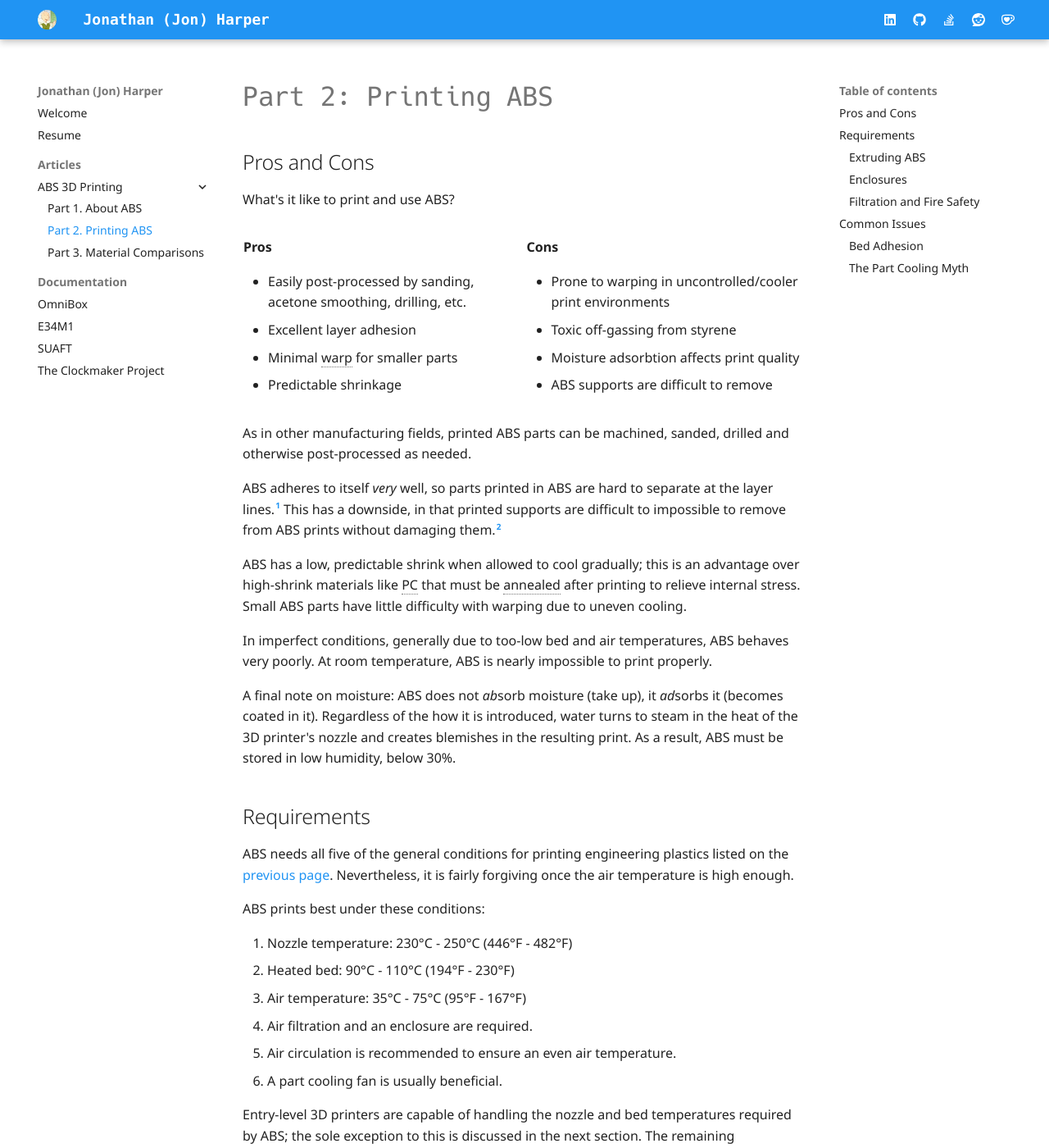
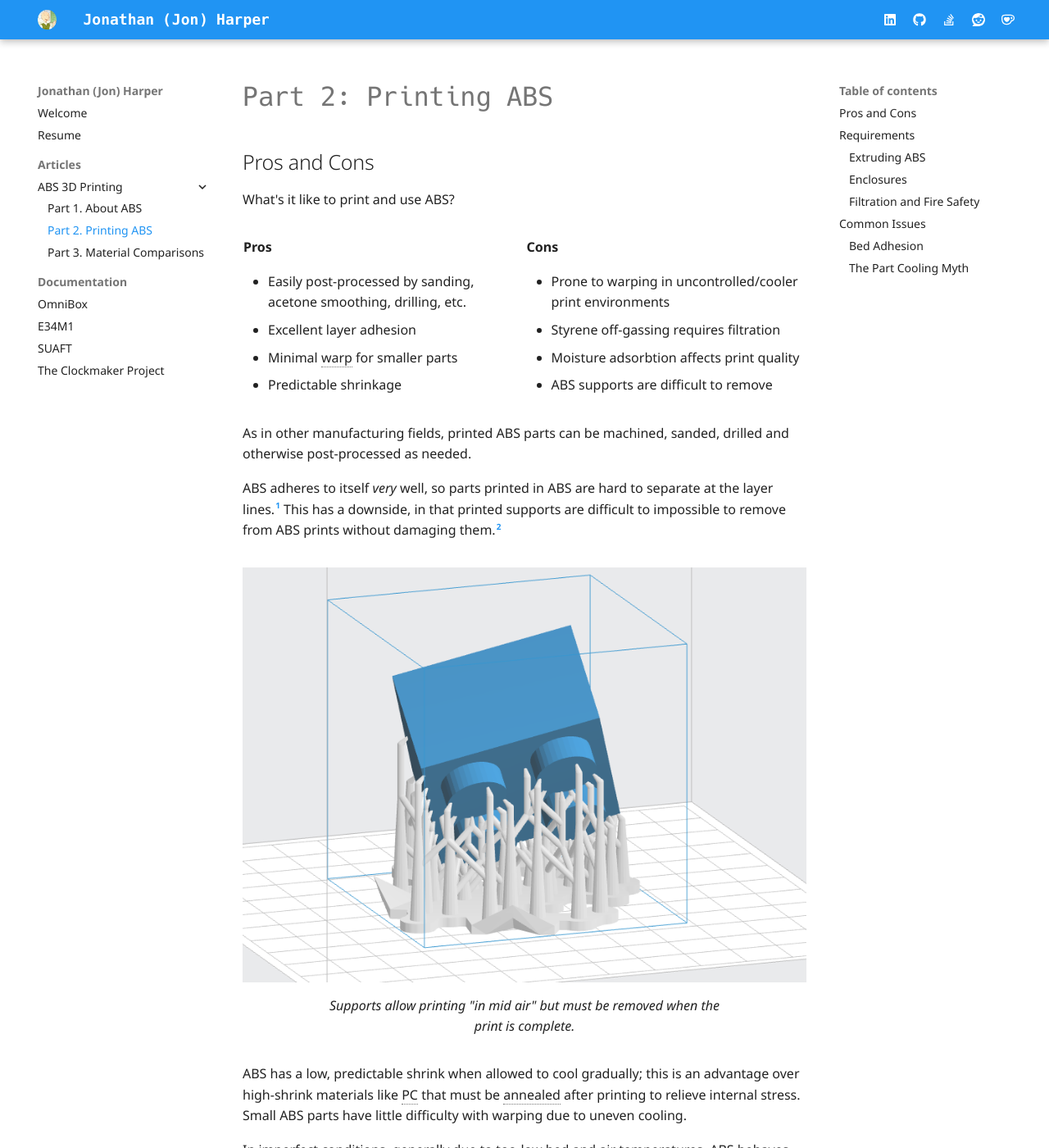
Before and after one commit to jon-harper/jon-harper.github.io, an MkDocs documentation site: the page built from docs/abs/printing.md, in a window 1280 px wide and 1400 px high. Shown: the whole window at 82% size. Built offline with MkDocs 1.6.1 and Material for MkDocs 9.7.7, drawn with Linux system fonts in a browser that asks for light colours.

Commit message:
Added supports graphic

```diff
--- a/docs/abs/printing.md
+++ b/docs/abs/printing.md
@@ -28,7 +28,7 @@ What's it like to print and use ABS?
 **Cons**
 
 - Prone to warping in uncontrolled/cooler print environments
-- Toxic off-gassing from styrene
+- Styrene off-gassing requires filtration
 - Moisture adsorbtion affects print quality
 - ABS supports are difficult to remove
 
@@ -38,6 +38,13 @@ What's it like to print and use ABS?
 As in other manufacturing fields, printed ABS parts can be machined, sanded, drilled and otherwise post-processed as needed.
 
 ABS adheres to itself *very* well, so parts printed in ABS are hard to separate at the layer lines.[^c3] This has a downside, in that printed supports are difficult to impossible to remove from ABS prints without damaging them.[^c4]
+
+<figure markdown>
+![graphic demonstrating supports](img/supports.png)
+<figcaption markdown>
+Supports allow printing "in mid air" but must be removed when the print is complete.
+</figcaption>
+</figure>
 
 ABS has a low, predictable shrink when allowed to cool gradually; this is an advantage over high-shrink materials like PC that must be annealed after printing to relieve internal stress. Small ABS parts have little difficulty with warping due to uneven cooling.
 
```
Also changed, not shown: docs/abs/about.md (+2 -2 lines), docs/abs/img/supports.png (added).
